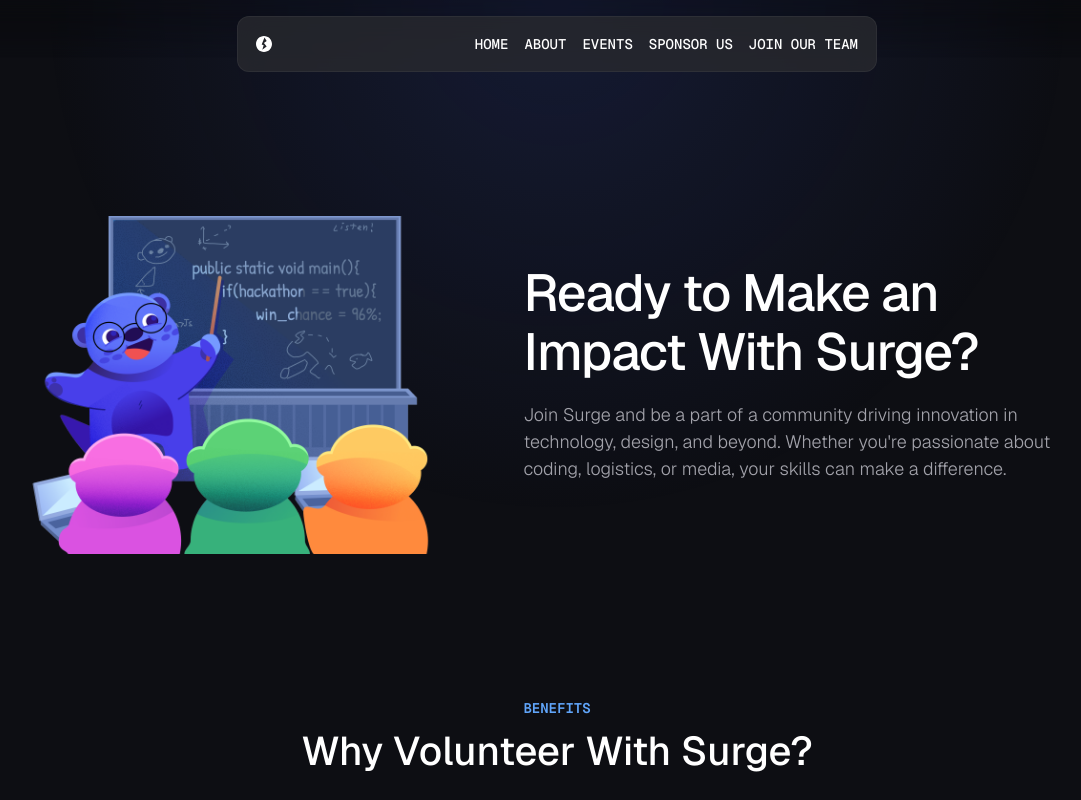
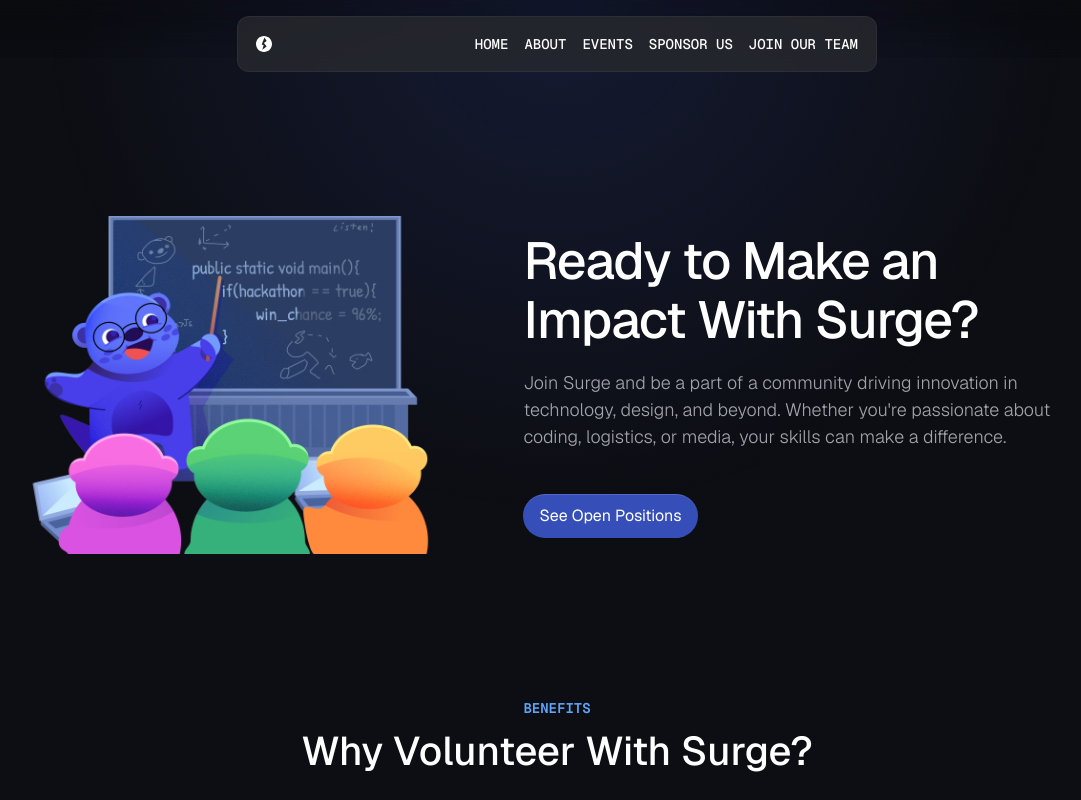
Before and after one commit to sfusurge/surge_website, a Next.js app: page /join in a window 1280 px wide. Shown: the top 800 px of the page, without its empty margins (83-1164 px from the left). Built offline with nearby package versions, Linux system fonts and the light colour scheme.

Commit message:
navbar fix + smooth scroll
navbar now closes when clicking anywhere on the screen. added button to scroll to different sections with smooth scroll. Took component approach rather than css because it gives more control from page to page.

```diff
--- a/src/app/join/page.tsx
+++ b/src/app/join/page.tsx
@@ -2,6 +2,7 @@ import type { Metadata } from "next";
 import Image from "next/image";
 import Card from "@/components/Card";
 import OpenRolesSection from "@/components/OpenRolesSection";
+import ButtonScroll from "@/components/ButtonScroll";
 
 
 export const metadata: Metadata = {
@@ -15,7 +16,7 @@ export default function joinTeam() {
   return (
     <main className="flex flex-col gap-24 md:gap-36">
 
-      <section className="flex  md:flex-row  w-full gap-8 lg:gap-12 flex-col-reverse items-center justify-center ">
+      <section className="flex  md:flex-row  w-full gap-16 lg:gap-12 flex-col-reverse items-center justify-center ">
 
       <div className="flex md:justify-center h-full md:w-[40%]   ">
           <Image
@@ -36,6 +37,7 @@ export default function joinTeam() {
             technology, design, and beyond. Whether you're passionate about
             coding, logistics, or media, your skills can make a difference.{" "}
           </p>
+          <ButtonScroll section="openroles">See Open Positions</ButtonScroll>
         </div>
 
 
@@ -65,7 +67,7 @@ export default function joinTeam() {
         </div>
       </section>
 
-      <section className="flex flex-col items-center text-center gap-2">
+      <section className="flex flex-col items-center text-center gap-2 ">
         <span className="text-caption">Upcoming Oppurtunity</span>
         <h2 className="title-1 emphasized mb-4"> Stormhacks 2024</h2>
         <p className="paragraph">
@@ -75,7 +77,9 @@ export default function joinTeam() {
         </p>
       </section>
 
-     <OpenRolesSection/>
+    <OpenRolesSection id="openroles"/>
+
+
     </main>
   );
 }
--- a/src/app/layout.tsx
+++ b/src/app/layout.tsx
@@ -23,7 +23,7 @@ export default function RootLayout({
 
   return (
 
-    <html className={`${GeistSans.variable} ${GeistMono.variable}`} lang="en">
+    <html className={`${GeistSans.variable} ${GeistMono.variable} !scroll-p-24 `} lang="en">
       <body className="font-GeistSans ">
         <div className="content-wrapper md:mt-[calc(10rem+3.5rem)] mt-[8rem]">
         <div className="surge-radial-gradient"></div>
--- /dev/null
+++ b/src/components/ButtonScroll.tsx
@@ -0,0 +1,31 @@
+"use client"
+
+import { Children, MouseEventHandler } from "react";
+
+type JobTeamButtonProps = {
+    className?: string,
+    children:React.ReactNode
+    section: string
+
+
+  };
+
+  const scroll = (section:string) => {
+    document.getElementById(section)?.scrollIntoView({behavior:"smooth", block:"start"})
+  };
+
+  export default function JobTeamButton({
+    className,
+    children,
+    section,
+
+  }: JobTeamButtonProps) {
+
+
+
+    return (
+      <button onClick={() => scroll(section)} className=" button-link primary md ">
+        {children}
+      </button>
+    );
+  }
--- a/src/components/Nav.tsx
+++ b/src/components/Nav.tsx
@@ -1,10 +1,11 @@
 "use client";
 import Link from "next/link";
-import { useState } from "react";
-import { useEffect } from "react";
+import { useState, useEffect, useRef } from "react";
+
 
 export default function NavBar() {
   const [isOpen, setIsOpen] = useState<boolean>(false);
+  let navRef = useRef<HTMLDivElement>(null)
 
   const toggleMenu = () => {
     setIsOpen(!isOpen);
@@ -18,21 +19,29 @@ export default function NavBar() {
       }
     };
 
+    const handleClick = (e:MouseEvent) => {
+      if(!navRef.current?.contains(e.target as Node)){
+        setIsOpen(false)
+      }
+    }
     // Add event listener to handle window resize
     window.addEventListener("resize", handleResize);
-
+    document.addEventListener("mousedown", handleClick)
     // Cleanup event listener on component unmount
     return () => {
       window.removeEventListener("resize", handleResize);
+      document.removeEventListener("mousedown", handleClick)
     };
-  }, []); // Empty dependency array ensures this effect runs only on mount and unmount
+
+  },); // Empty dependency array ensures this effect runs only on mount and unmount
 
   return (
     <div className="fixed w-full left-0 top-0 text-sm px-6 sm:px-12  z-[1000]">
       {/* used for progressive blur behind navbar */}
-      <div className="w-screen h-full absolute top-0 left-0 bg-black/20  [mask-image:linear-gradient(180deg,_rgba(0,0,0,1)_20%,_rgba(255,255,255,0)_80%)]  backdrop-blur-[8px] "></div>
+      <div className="w-screen h-full absolute top-0 left-0 bg-black/20  [mask-image:linear-gradient(180deg,_rgba(0,0,0,1)_20%,_rgba(255,255,255,0)_80%)]  backdrop-blur-[8px]" ></div>
 
       <div
+      ref={navRef}
         className={` ${
           isOpen ? "h-[23rem]" : "h-[3.5rem]"
         } mx-auto  bg-raised/80 border border-white/5 transition-all duration-300  mt-4 backdrop-blur-md rounded-xl overflow-hidden flex flex-col sm:flex-row sm:justify-between p-4 max-w-[40rem] z-[1000]`}
--- a/src/components/OpenRolesSection.tsx
+++ b/src/components/OpenRolesSection.tsx
@@ -6,7 +6,11 @@ import { useEffect, useState } from "react";
 
 import JobTeamButton from "./JobTeamButton";
 
-export default function OpenRolesSection() {
+type OpenRolesSectionProps = {
+id:string
+};
+
+export default function OpenRolesSection({id}:OpenRolesSectionProps) {
   const [activeButton, setActiveButton] = useState<string | null>(null);
 
   useEffect(() => {
@@ -20,7 +24,7 @@ export default function OpenRolesSection() {
   };
 
   return (
-    <section className="flex items-center flex-col gap-12">
+    <section id={id} className="flex items-center flex-col gap-12">
       <div className=" max-w-xl text-center">
         <span className="text-caption">Open Roles</span>
       <h2 className="title-1">We want you to help us run hackathons and events</h2>
```
